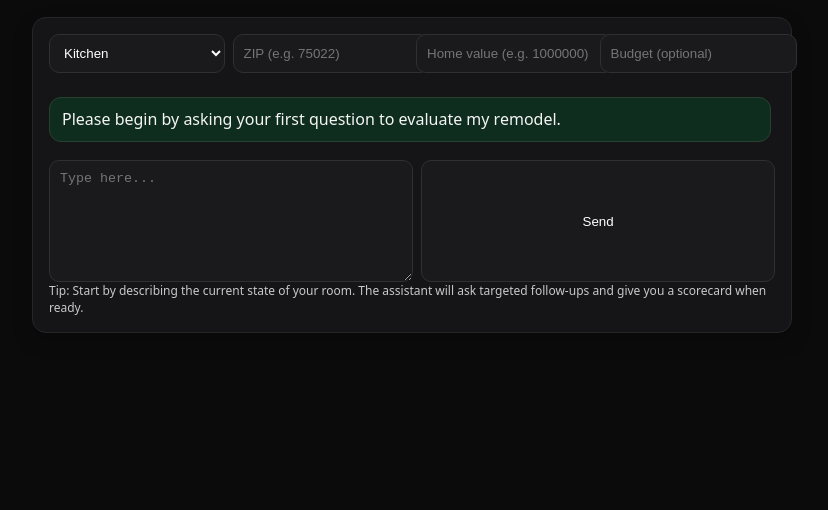
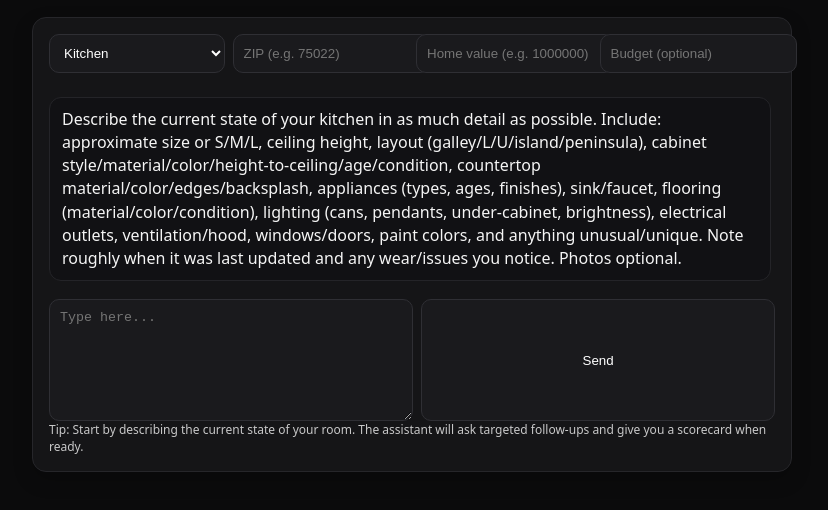
Before and after one commit to WhiteRain97/renoview2, a website: page public/index.html in a window 1280 px wide. Shown: the part 80-590 px from the top of the page, without its empty margins (228-1056 px from the left). Drawn offline with Linux system fonts and the light colour scheme; no server answers.

Commit message:
Refactor project type handling in chat initialization

```diff
--- a/public/index.html
+++ b/public/index.html
@@ -48,9 +48,10 @@
     const chatEl = document.getElementById('chat');
     const inputEl = document.getElementById('input');
     const sendBtn = document.getElementById('send');
+    const projectTypeEl = document.getElementById('projectType');
 
     const ctx = () => ({
-      projectType: document.getElementById('projectType').value,
+      projectType: projectTypeEl.value,
       zip: document.getElementById('zip').value,
       homeValue: document.getElementById('homeValue').value,
       budget: document.getElementById('budget').value,
@@ -87,12 +88,33 @@
       await callAPI();
     };
 
-    // Kick off: tell the model to begin with its first question
-    (async function init() {
-      messages.push({ role: 'user', content: 'Please begin by asking your first question to evaluate my remodel.' });
-      add('user', 'Please begin by asking your first question to evaluate my remodel.');
-      await callAPI();
+    function getInitialPrompt(type) {
+      if (type === 'bathroom') {
+        return `Describe the current state of your bathroom in as much detail as possible. Include: approximate size or S/M/L, ceiling height, vanity (width, sinks, cabinet style, countertop material), mirror/medicine storage, plumbing fixtures (faucet/shower/tub brands/finishes/ages), shower or tub details (size, pan, door/curtain, tile/surround material and condition), toilet type/age, flooring (material/condition), walls/paint/tile wainscot, lighting (ceiling, vanity), ventilation/exhaust, windows/doors/privacy, storage (linen/closet), and anything unusual/unique. Note roughly when it was last updated and any wear/issues (leaks, mold, grout, caulk).`;
+      }
+      if (type === 'kitchen') {
+        return `Describe the current state of your kitchen in as much detail as possible. Include: approximate size or S/M/L, ceiling height, layout (galley/L/U/island/peninsula), cabinet style/material/color/height-to-ceiling/age/condition, countertop material/color/edges/backsplash, appliances (types, ages, finishes), sink/faucet, flooring (material/color/condition), lighting (cans, pendants, under-cabinet, brightness), electrical outlets, ventilation/hood, windows/doors, paint colors, and anything unusual/unique. Note roughly when it was last updated and any wear/issues you notice. Photos optional.`;
+      }
+      // Default/fallback for "exterior" or unknown
+      return "Describe the current state of your home exterior in as much detail as possible. Include: siding/paint/brick/stone materials and condition, roof (material, age, condition), windows/doors (type, condition), landscaping, pathways, fencing, lighting, drainage, and anything unusual/unique. Note roughly when last updated and any wear/issues you notice.";
+    }
+
+    function startNewChat() {
+      chatEl.innerHTML = '';
+      messages.length = 0;
+      const type = projectTypeEl.value;
+      const prompt = getInitialPrompt(type);
+      messages.push({ role: 'assistant', content: prompt });
+      add('assistant', prompt);
+    }
+
+    // Start chat with initial prompt based on selected project type
+    (function init() {
+      startNewChat();
     })();
+
+    // If user changes project type, reset chat & show new first question
+    projectTypeEl.addEventListener('change', startNewChat);
   </script>
 </body>
 </html>
```
